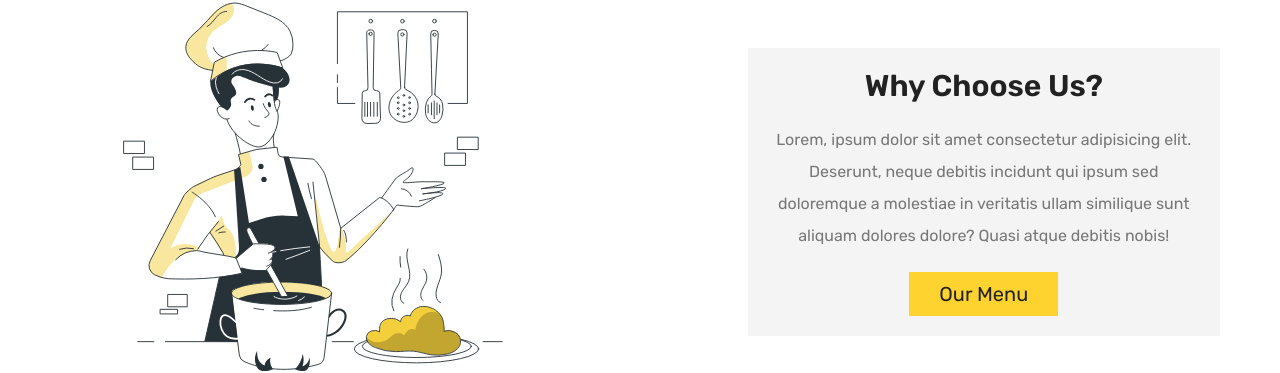
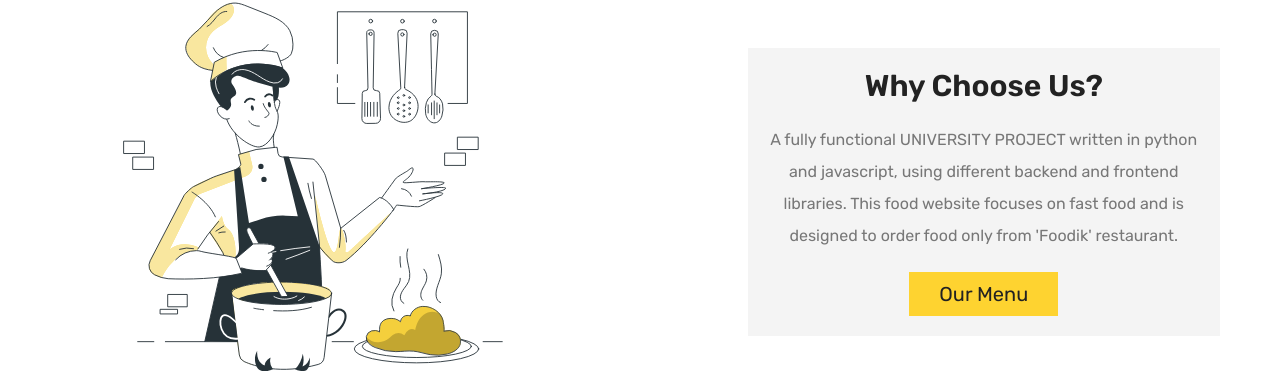
Before and after one commit to Aiga115/foodik, a React (Create React App) app in the folder frontend/: page /about in a window 1280 px wide. Shown: the part 266-639 px from the top of the page. Built offline with nearby package versions, Linux system fonts and the light colour scheme.

Commit message:
changes made

```diff
--- a/frontend/src/pages/About.js
+++ b/frontend/src/pages/About.js
@@ -19,7 +19,7 @@ const About = () => {
 
                 <div className="content">
                     <h3>why choose us?</h3>
-                    <p>Lorem, ipsum dolor sit amet consectetur adipisicing elit. Deserunt, neque debitis incidunt qui ipsum sed doloremque a molestiae in veritatis ullam similique sunt aliquam dolores dolore? Quasi atque debitis nobis!</p>
+                    <p>A fully functional UNIVERSITY PROJECT written in python and javascript, using different backend and frontend libraries. This food website focuses on fast food and is designed to order food only from 'Foodik' restaurant.</p>
                     <Link to="/" className="btn">our menu</Link>
                 </div>
 
--- a/frontend/src/pages/Home.js
+++ b/frontend/src/pages/Home.js
@@ -14,7 +14,6 @@ const Home = ({ handleAddToCart }) => {
       const fetchedMenu = await fetchMenus();
       setMenu(fetchedMenu);
 
-      // Set default selected menu and category
       if (fetchedMenu.length > 0) {
         const defaultMenu = fetchedMenu[0];
         const categoriesArray = Object.values(defaultMenu.categories);
```
